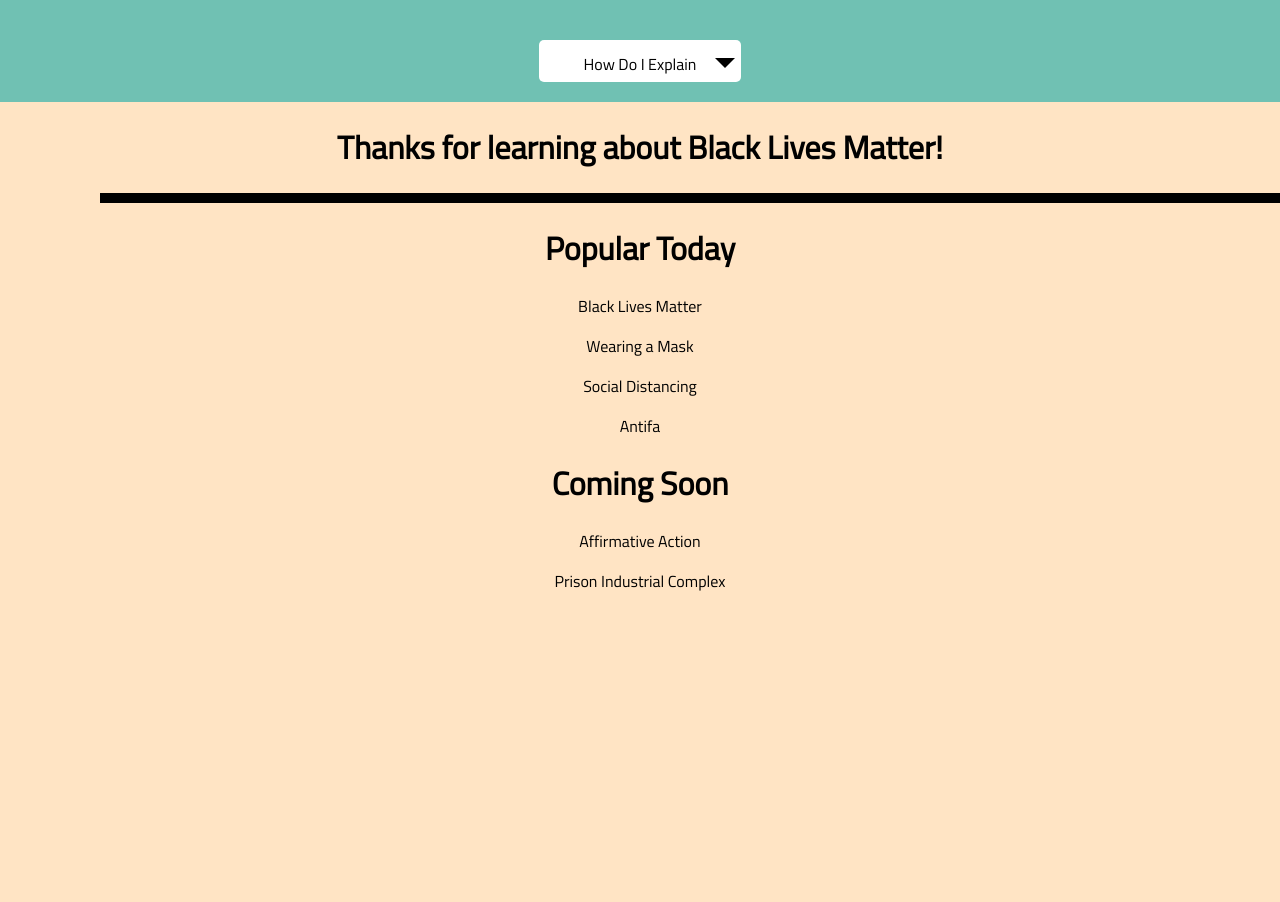
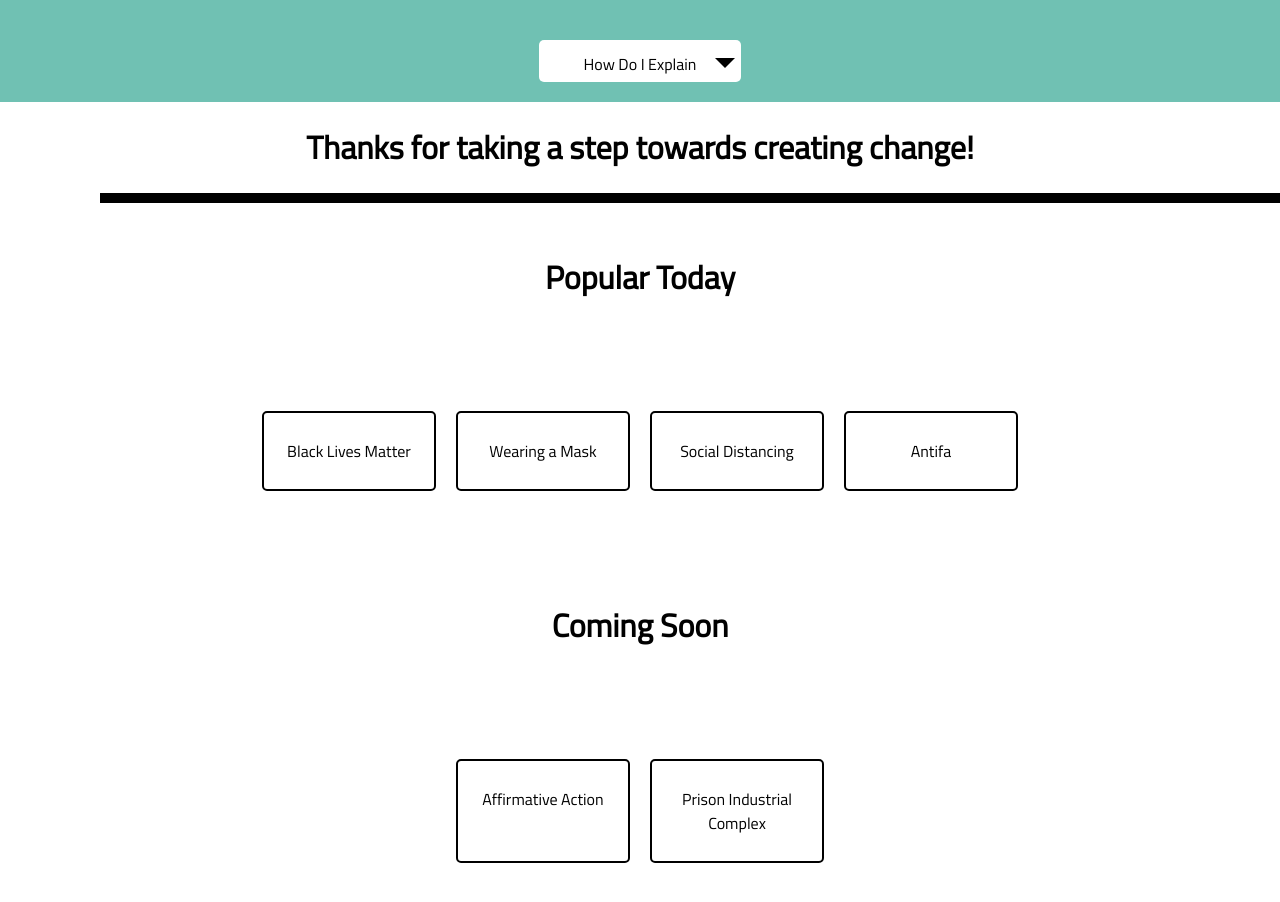
Before and after one commit to VictorLuo920/activisim_app, a React (Create React App) app: page /launchscreen in a window 1280 px wide. Shown: the part 380-1282 px from the top of the page. Before the commit the page ends 989 px from the top, so only its background shows below. Built offline with nearby package versions, Linux system fonts and the light colour scheme; no server answers.

Commit message:
css mostly done

```diff
--- a/src/pages/App/App.css
+++ b/src/pages/App/App.css
@@ -4,7 +4,3 @@
   text-align: center;
   font-family: 'Titillium Web', sans-serif;
 }
-
-html {
-    background-color: bisque;
-}
--- a/src/pages/BlmCommentsPage/BlmCommentsPage.css
+++ b/src/pages/BlmCommentsPage/BlmCommentsPage.css
@@ -25,7 +25,7 @@
     padding: 20px;
 }
 
-.avi-div {}
+/* .avi-div {} */
 
 .avi {
     width: 100px;
--- a/src/pages/BlmKeyP1/BlmKeyP1.js
+++ b/src/pages/BlmKeyP1/BlmKeyP1.js
@@ -25,8 +25,8 @@
                         </div>
 
                         <div className="under-div">
-                            <div className="box">
-
+                        <div>
+                                    <img  className="box"src="https://i.postimg.cc/rpp45fyP/Screen-Shot-2020-06-24-at-2-36-17-PM.png" alt=""/>
                             </div>
                             <div className="box-p">
                                 <p>“...but I think all lives matter” advice was compiled by American SportNet Reporter and Producer Donnovan Bennett. For more information you can read his interviews and listen to his podcast:</p>
--- a/src/pages/BlmKeyP2/BlmKeyP2.js
+++ b/src/pages/BlmKeyP2/BlmKeyP2.js
@@ -5,23 +5,6 @@
 const BlmKeyP2 = (props) => {
     return (
         <>
-            <div className="Home">
-                <p>Blm Key Talking Point 2</p>
-                <div className="explanation-page">
-                    <p>Roleplay Response Page</p>
-                    <p> user is presented with a pre generated argument to respond to and can choose: </p>
-                    <ul>
-                        <li><Link to="/launchscreen">green</Link>
-                            (goes back to launch page to choose another topic, or can go to the
-            <Link to="/blmcommentspage"> comments </Link>
-                            page)
-            </li>
-                        <li><Link to="/resources">yellow</Link> (goes to resources page)</li>
-                        <li>or <Link to="blmcommentspage">red</Link> (goes to comments page)</li>
-                    </ul>
-
-                </div>
-            </div>
             <div className="blm-kp1">
                 <div className="bkp1-banner">
                     <div className="blmkp1-header">
--- a/src/pages/Home/Home.js
+++ b/src/pages/Home/Home.js
@@ -21,28 +21,31 @@
 
                 </div>
                 <div>
-            <h1>Popular Today</h1>
+                    <h1 className="popular">Popular Today</h1>
+                </div>
+                <div className="end-buttons-launch">
+                    <div className="end-back"><p >Black Lives Matter</p></div>
+
+                <div>
+                    <div className="end-back"><p>Wearing a Mask</p></div>
+                </div>
+                <div >
+                    <div className="end-back"><p>Social Distancing</p></div>
                 </div>
                 <div>
-            <div><p>Black Lives Matter</p></div>
+                    <div className="end-back"><p>Antifa</p></div>
                 </div>
+                </div>
+
                 <div>
-            <div><p>Wearing a Mask</p></div>
+                    <h1 className="popular">Coming Soon</h1>
                 </div>
+                <div className="end-buttons-launch">
+                    <div className="end-back"><p>Affirmative Action</p></div>
+
                 <div>
-            <div><p>Social Distancing</p></div>
+                    <div className="end-back"><p>Prison Industrial Complex</p></div>
                 </div>
-        <div>
-            <div><p>Antifa</p></div>
-        </div>
-        <div>
-            <h1>Coming Soon</h1>
-        </div>
-        <div>
-            <div><p>Affirmative Action</p></div>
-        </div>
-        <div>
-            <div><p>Prison Industrial Complex</p></div>
                 </div>
     </div>
 </>
--- a/src/pages/LaunchScreen/LaunchScreen.css
+++ b/src/pages/LaunchScreen/LaunchScreen.css
@@ -27,3 +27,14 @@
     background-color: #70C1B3;
     padding: 20px;
 }
+
+.popular   {
+    margin: 50px;
+}
+
+.end-buttons-launch {
+    display: flex;
+    flex-direction: row;
+    margin: 100px;
+    justify-content: center;
+}
--- a/src/pages/LaunchScreen/LaunchScreen.js
+++ b/src/pages/LaunchScreen/LaunchScreen.js
@@ -22,32 +22,35 @@
                             <Dropdown />
 
                         </div>
-                        <h1>Thanks for learning about Black Lives Matter!</h1>
+                        <h1>Thanks for taking a step towards creating change!</h1>
                         <div className="discussion-bar">
         </div>
                 <div>
-                    <h1>Popular Today</h1>
+                    <h1 className="popular">Popular Today</h1>
+                </div>
+                <div className="end-buttons-launch">
+                    <div className="end-back"><p >Black Lives Matter</p></div>
+
+                <div>
+                    <div className="end-back"><p>Wearing a Mask</p></div>
+                </div>
+                <div >
+                    <div className="end-back"><p>Social Distancing</p></div>
                 </div>
                 <div>
-                    <div><p>Black Lives Matter</p></div>
+                    <div className="end-back"><p>Antifa</p></div>
                 </div>
+                </div>
+
                 <div>
-                    <div><p>Wearing a Mask</p></div>
+                    <h1 className="popular">Coming Soon</h1>
                 </div>
+                <div className="end-buttons-launch">
+                    <div className="end-back"><p>Affirmative Action</p></div>
+
                 <div>
-                    <div><p>Social Distancing</p></div>
+                    <div className="end-back"><p>Prison Industrial Complex</p></div>
                 </div>
-                <div>
-                    <div><p>Antifa</p></div>
-                </div>
-                <div>
-                    <h1>Coming Soon</h1>
-                </div>
-                <div>
-                    <div><p>Affirmative Action</p></div>
-                </div>
-                <div>
-                    <div><p>Prison Industrial Complex</p></div>
                 </div>
             </div>
         </>
--- a/src/pages/Resources/Resources.css
+++ b/src/pages/Resources/Resources.css
@@ -1,6 +1,6 @@
 .resources-page-background {
     background-color: white;
-    height: 3000px;
+    height: 2700px;
 }
 
 .resources {
```
Lines whose indentation alone changed are shown as unchanged.
